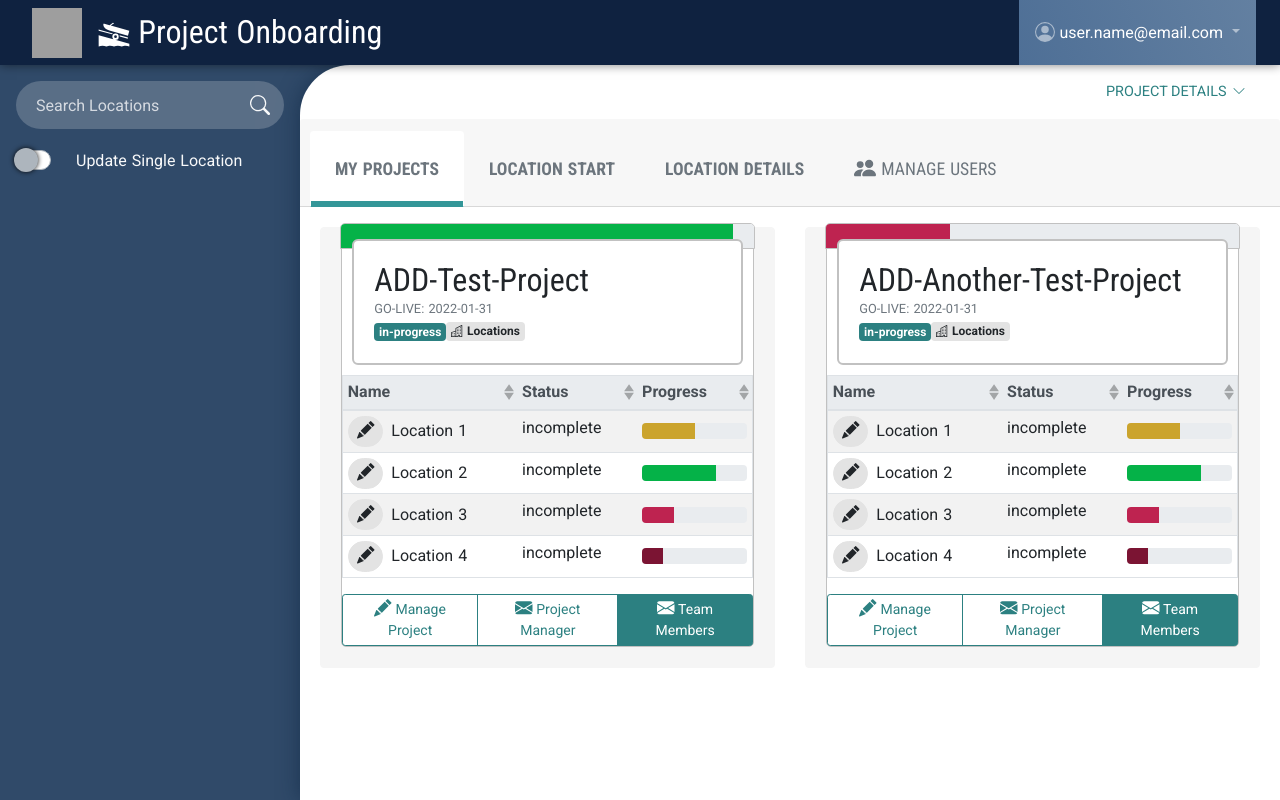
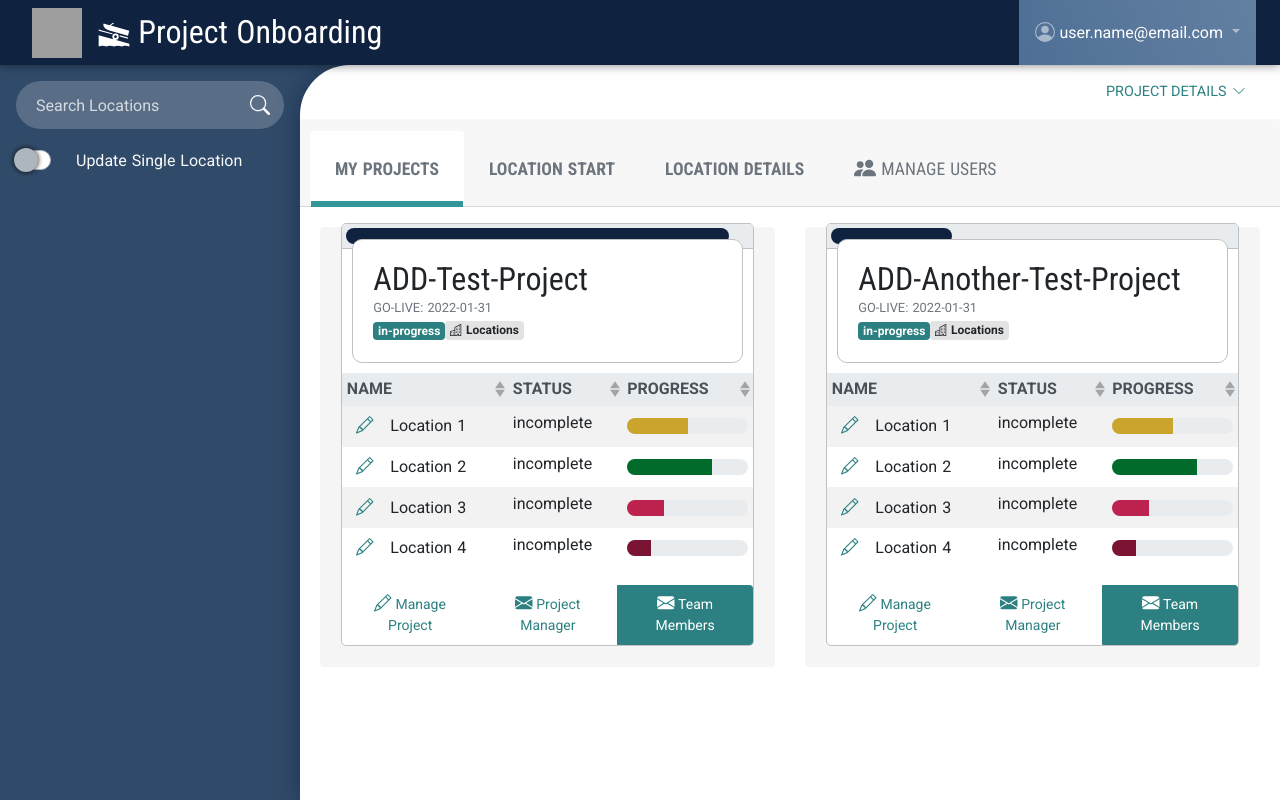
Before and after one commit to pcktbot/client-onboarder, a Nuxt app: page / in a window 1280 px wide. Built offline with nearby package versions, Linux system fonts and the light colour scheme; no server answers; grey boxes are pictures that could not be loaded.

Commit message:
making some design choices

```diff
--- a/components/accordion-wrapper.vue
+++ b/components/accordion-wrapper.vue
@@ -1,6 +1,15 @@
 <template>
   <div class="accordion p-3" role="tablist">
-    <b-breadcrumb :items="toBreadcrumb(categories)" />
+    <b-breadcrumb>
+      <b-breadcrumb-item
+        v-for="(cat, i) in toBreadcrumb(categories)"
+        :key="`bcrumb-${i}`"
+        :href="cat.href"
+      >
+        <b-icon-check-circle-fill variant="secondary" scale="1.1em" />
+        {{ cat.text }}
+      </b-breadcrumb-item>
+    </b-breadcrumb>
     <b-card
       v-for="(cat, i) in categories"
       :key="`${prefix}-location-category-${i}`"
@@ -10,7 +19,7 @@
       no-body
     >
       <b-card-header
-        :class="[{ 'bg-secondary-10' : cat.isBulk }]"
+        :class="[{ 'bg-secondary-10' : cat.isBulk }, 'border-0']"
         role="tab"
       >
         <b-btn
@@ -75,6 +84,7 @@ export default {
       return categories.map((cat) => {
         return {
           text: cat.label,
+          status: 'complete',
           href: `#${cat.id}`
         }
       })
@@ -85,7 +95,7 @@ export default {
 
 <style lang="scss">
 .soft-shadow {
-  box-shadow: 0 5px 10px 0 rgba(10, 10, 10, 0.2);
+  box-shadow: 0 2px 4px 0 rgba(10, 10, 10, 0.2);
   &.card {
     border-radius: 10px;
   }
--- a/components/global-inputs.vue
+++ b/components/global-inputs.vue
@@ -1,10 +1,10 @@
 <template>
-  <div class="border border-secondary-30 m-4 p-3 d-flex justify-content-between align-items-center">
+  <div class="global border border-gray-30 m-4 p-4 d-flex justify-content-between align-items-center">
     <b-input-group>
       <b-form-checkbox
         :checked="showRequiredOnly"
         switch
-        class="global-checkbox font-weight-bold text-secondary-60 text-uppercase"
+        class="global-checkbox font-weight-bold text-gray-60 text-uppercase"
         @change="toggleRequiredOnly"
       />
       <b-input-group-append class="text-uppercase text-secondary-60 font-weight-bold">
@@ -35,6 +35,9 @@ export default {
 </script>
 
 <style lang="scss">
+.global {
+  border-radius: 10px;
+}
 .global-checkbox {
   & .custom-control-input:checked ~ .custom-control-label::before {
     border-color: #256a6a;
--- a/components/project-details.vue
+++ b/components/project-details.vue
@@ -12,28 +12,36 @@
       </b-btn>
     </div>
     <b-collapse id="project-details">
-      <b-card-group deck class="p-5">
-        <b-card bg-variant="gray-20" border-variant="gray-20">
-          <project-summary>
-            <template v-slot:cta>
-              <project-selector />
-            </template>
-          </project-summary>
-        </b-card>
-        <b-card bg-variant="gray-20" border-variant="gray-20">
-          <project-client />
-        </b-card>
-      </b-card-group>
+      <div class="inset-jumbo mr-5 p-5">
+        <b-progress :max="100" style="border-radius: 25px;" class="mb-3">
+          <b-progress-bar :value="50" variant="primary-80" />
+        </b-progress>
+        <span class="text-tertiary text-uppercase h3 font-weight-bold">
+          {{ project.projectName }}
+        </span>
+      </div>
     </b-collapse>
   </div>
 </template>
 
 <script>
 export default {
-
+  props: {
+    project: {
+      type: Object,
+      default () {
+        return {
+          projectName: 'G5 Test Project Name'
+        }
+      }
+    }
+  }
 }
 </script>
 
 <style>
-
+.inset-jumbo {
+  background-color: #dfe7ee;
+  border-radius: 0 0 30px 0;
+}
 </style>
--- a/components/project-summary.vue
+++ b/components/project-summary.vue
@@ -1,8 +1,12 @@
 <template>
   <div class="project bg-white">
     <div class="project__progress">
-      <b-progress :max="100" height="2em" class="rounded-0">
-        <b-progress-bar :value="project.progress" :variant="setVariant(project.progress)" />
+      <b-progress :max="100" height="2em" class="rounded-0 p-1">
+        <b-progress-bar
+          :value="project.progress"
+          variant="primary-70"
+          style="border-radius: 25px;"
+        />
       </b-progress>
     </div>
     <div class="project__header">
@@ -26,40 +30,41 @@
         :items="locations"
         sticky-header
         head-variant="light"
+        thead-class="text-uppercase font-weight-bold text-gray-30"
         small
         striped
-        outlined
+        borderless
       >
         <template v-slot:cell(name)="{ item }">
           <div class="d-flex align-items-center">
             <b-btn
               pill
               size="sm"
-              variant="gray-20"
-              class="mr-2"
+              variant="transparent"
+              class="mr-2 text-secondary"
             >
-              <b-icon-pencil-fill />
+              <b-icon-pencil />
             </b-btn>
             {{ item.name }}
           </div>
         </template>
         <template v-slot:cell(progress)="{ item }">
-          <b-progress :max="100">
+          <b-progress :max="100" style="border-radius: 25px;">
             <b-progress-bar :value="item.progress" :variant="setVariant(item.progress)" />
           </b-progress>
         </template>
       </b-table>
     </div>
     <b-btn-group size="sm" class="w-100 rounded-0">
-      <b-btn variant="outline-secondary">
-        <b-icon-pencil-fill />
+      <b-btn variant="transparent" class="text-secondary py-2">
+        <b-icon-pencil />
         Manage Project
       </b-btn>
-      <b-btn variant="outline-secondary">
+      <b-btn variant="transparent" class="text-secondary py-2">
         <b-icon-envelope-fill />
         Project Manager
       </b-btn>
-      <b-btn>
+      <b-btn class="py-2">
         <b-icon-envelope-fill />
         Team Members
       </b-btn>
@@ -116,7 +121,7 @@ export default {
           ? 'error'
           : progress < 70
             ? 'warning-60'
-            : 'success'
+            : 'success-70'
     }
   }
 }
@@ -137,8 +142,8 @@ export default {
     margin: 0 auto;
     transform: translateY(-10px);
     background-color: white;
-    border: 2px solid #c1c1c1;
-    border-radius: 6px;
+    border: 0.5px solid #c1c1c1;
+    border-radius: 10px;
     z-index: 2;
     // box-shadow: 0 2px 10px rgba(10, 10, 10, 0.2);
   }
@@ -146,8 +151,8 @@ export default {
     border: 1px solid #c1c1c1;
     position: absolute;
     top: 0;
-    left: -2px;
-    width: calc(100% + 4px);
+    left: -1px;
+    width: calc(100% + 2px);
     overflow: hidden;
     border-radius: 5px 5px 0 0;
     transform: translateY(-100%);
--- a/components/section-form.vue
+++ b/components/section-form.vue
@@ -1,5 +1,5 @@
 <template>
-  <div class="px-5 py-5">
+  <div class="px-5 py-3">
     <div
       v-for="(field, i) in category.fields"
       :key="`field-row-${i}`"
@@ -37,7 +37,7 @@
           />
           <span class="section-group__caret">
             <b-icon-chevron-down
-              variant="light"
+              variant="gray-80"
             />
           </span>
         </span>
@@ -98,6 +98,7 @@ export default {
 </script>
 
 <style lang="scss">
+$gray: #c1c1c1;
 .inline-group-ctn {
   position: relative;
 }
@@ -106,7 +107,7 @@ export default {
   &__select {
     background: none;
     background-color: white;
-    border: 2px solid #93999f;
+    border: 2px solid $gray;
     border-radius: 6px;
     box-shadow: inset 0 1px 4px rgba(203, 206, 209, 1);
   }
@@ -118,11 +119,10 @@ export default {
     width: 1.5em;
     height: 1.5em;
     transform: translate(-50%, 0.25em);
-    background-color: #93999f;
+    color: #93999f;
     z-index: 11;
     border-radius: 6px;
     text-align: center;
-    box-shadow: 0 1px 4px rgba(203, 206, 209, 1);
     transition: 200ms ease-in;
   }
   &:hover > .section-group__caret {
@@ -130,9 +130,9 @@ export default {
   }
 }
 .section-input.form-control {
-  border: 2px solid #93999f;
+  border: 2px solid $gray;
   border-radius: 6px;
-  box-shadow: inset 0 1px 4px rgba(203, 206, 209, 1);
+  box-shadow: inset 0 1px 3px rgba(203, 206, 209, 0.5);
   &::placeholder {
     color: #93999f;
   }
```
